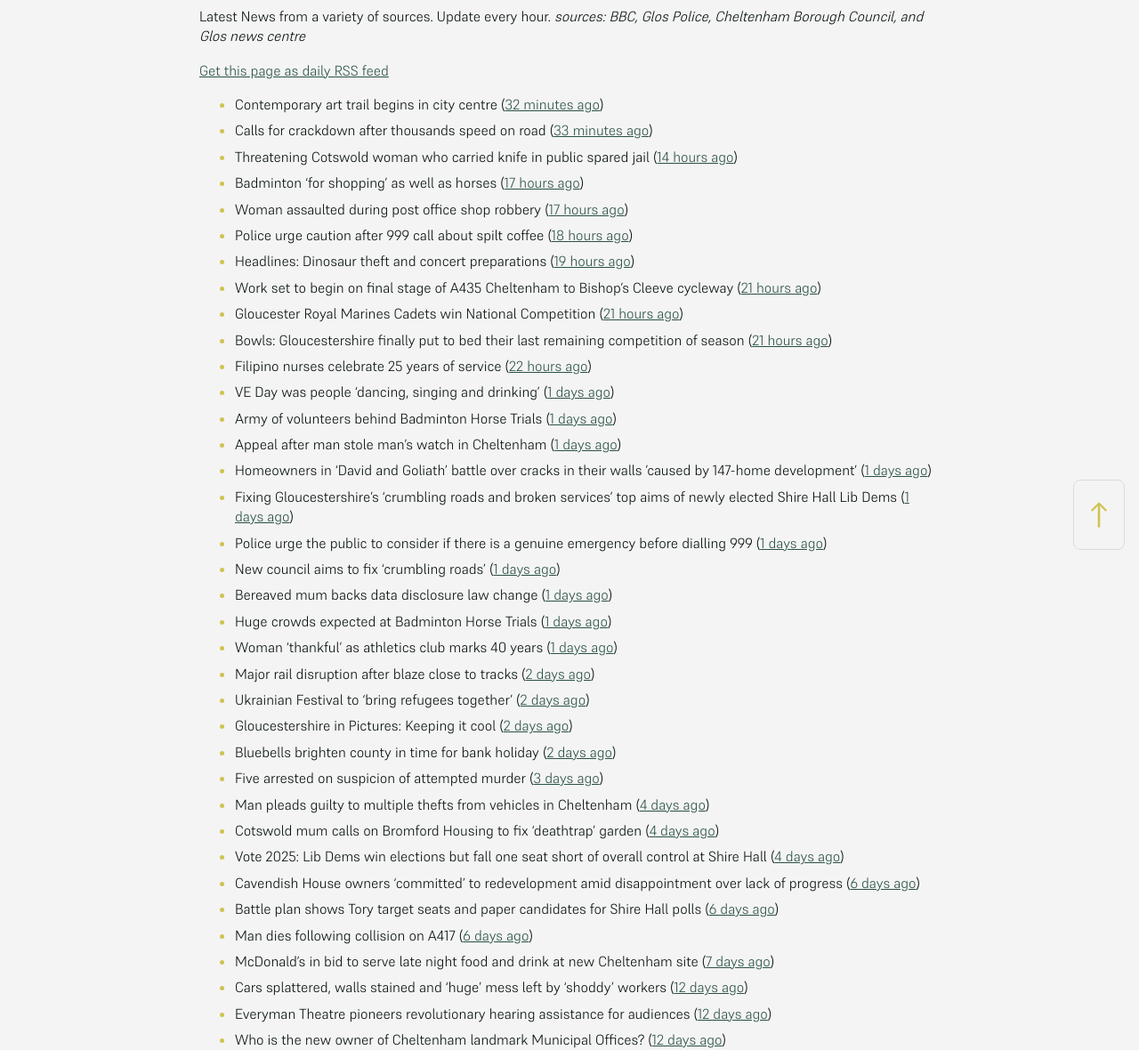
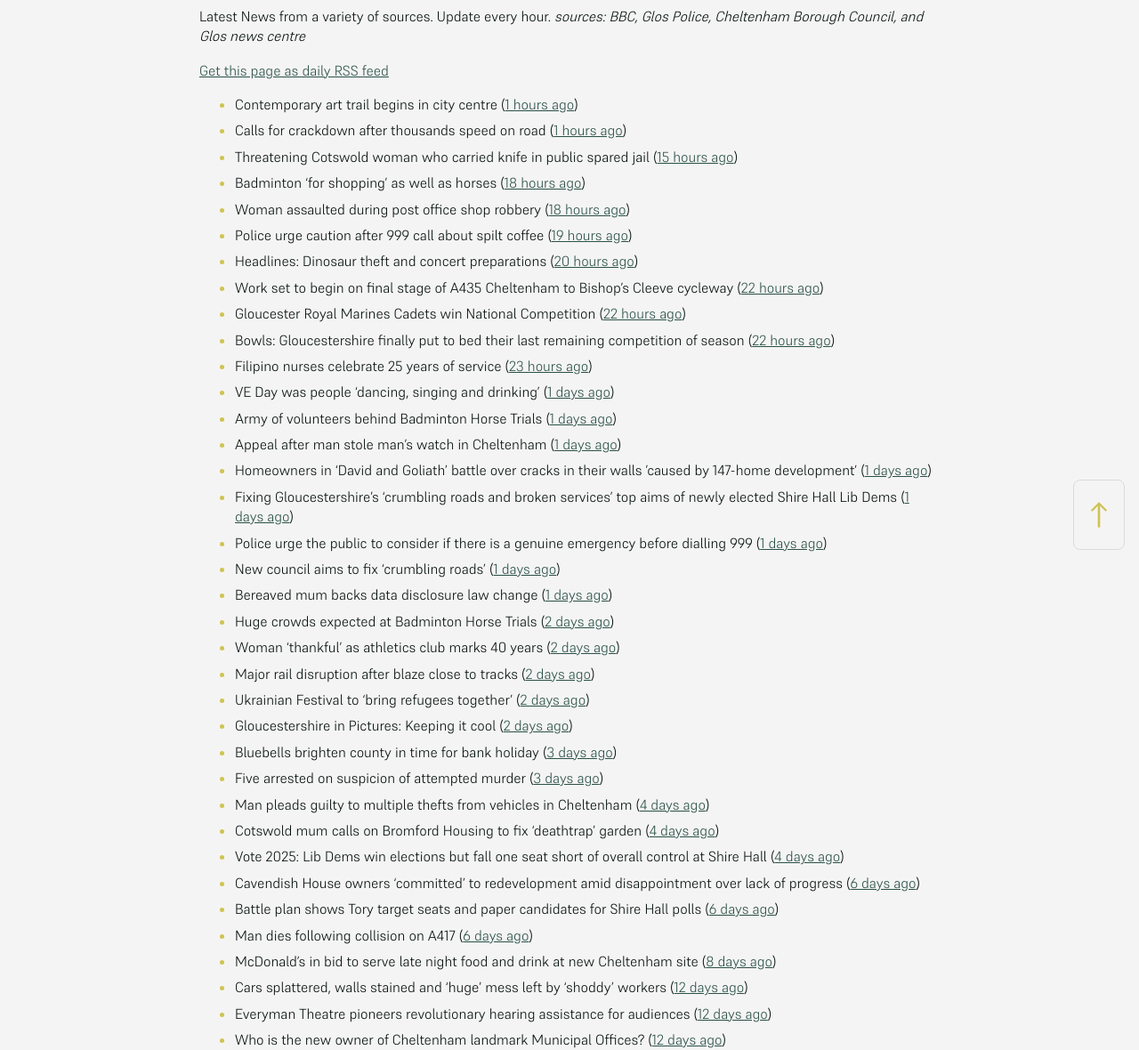
Before and after one commit to mat-0/cheltenham-open-data, a Jekyll site: the page built from _pages/news.md, in a window 1280 px wide. Shown: the part 266-1446 px from the top of the page at 89% size. Built offline with Jekyll 4.4.1, drawn with Linux system fonts in a browser that asks for light colours.

Commit message:
Updated 2025-05-07 06:58:13

```diff
--- a/_pages/news.md
+++ b/_pages/news.md
@@ -12,17 +12,17 @@ _sources: BBC, Glos Police, Cheltenham Borough Council, and Glos news centre_
 [Get this page as daily RSS feed](/daily.rss)
 
 <!-- news_marker starts -->
-- Contemporary art trail begins in city centre ([32 minutes ago](https://www.bbc.com/news/articles/cdrg7pjg8pvo))
-- Calls for crackdown after thousands speed on road ([33 minutes ago](https://www.bbc.com/news/articles/cj454v1qzrxo))
-- Threatening Cotswold woman who carried knife in public spared jail ([14 hours ago](https://gloucesternewscentre.co.uk/threatening-cotswold-woman-who-carried-knife-in-public-spared-jail/))
-- Badminton 'for shopping' as well as horses ([17 hours ago](https://www.bbc.com/news/articles/cqx4nl0w8x4o))
-- Woman assaulted during post office shop robbery ([17 hours ago](https://www.bbc.com/news/articles/cj454xw4qryo))
-- Police urge caution after 999 call about spilt coffee ([18 hours ago](https://www.bbc.com/news/articles/c4g9ng7z94jo))
-- Headlines: Dinosaur theft and concert preparations ([19 hours ago](https://www.bbc.com/news/articles/c99peejp40po))
-- Work set to begin on final stage of A435 Cheltenham to Bishop’s Cleeve cycleway ([21 hours ago](https://gloucesternewscentre.co.uk/work-set-to-begin-on-final-stage-of-a435-cheltenham-to-bishops-cleeve-cycleway/))
-- Gloucester Royal Marines Cadets win National Competition ([21 hours ago](https://gloucesternewscentre.co.uk/gloucester-royal-marines-cadets-win-national-competition/))
-- Bowls: Gloucestershire finally put to bed their last remaining competition of season ([21 hours ago](https://gloucesternewscentre.co.uk/bowls-gloucestershire-finally-put-to-bed-their-last-remaining-competition-of-season/))
-- Filipino nurses celebrate 25 years of service ([22 hours ago](https://gloucesternewscentre.co.uk/filipino-nurses-celebrate-25-years-of-service/))
+- Contemporary art trail begins in city centre ([1 hours ago](https://www.bbc.com/news/articles/cdrg7pjg8pvo))
+- Calls for crackdown after thousands speed on road ([1 hours ago](https://www.bbc.com/news/articles/cj454v1qzrxo))
+- Threatening Cotswold woman who carried knife in public spared jail ([15 hours ago](https://gloucesternewscentre.co.uk/threatening-cotswold-woman-who-carried-knife-in-public-spared-jail/))
+- Badminton 'for shopping' as well as horses ([18 hours ago](https://www.bbc.com/news/articles/cqx4nl0w8x4o))
+- Woman assaulted during post office shop robbery ([18 hours ago](https://www.bbc.com/news/articles/cj454xw4qryo))
+- Police urge caution after 999 call about spilt coffee ([19 hours ago](https://www.bbc.com/news/articles/c4g9ng7z94jo))
+- Headlines: Dinosaur theft and concert preparations ([20 hours ago](https://www.bbc.com/news/articles/c99peejp40po))
+- Work set to begin on final stage of A435 Cheltenham to Bishop’s Cleeve cycleway ([22 hours ago](https://gloucesternewscentre.co.uk/work-set-to-begin-on-final-stage-of-a435-cheltenham-to-bishops-cleeve-cycleway/))
+- Gloucester Royal Marines Cadets win National Competition ([22 hours ago](https://gloucesternewscentre.co.uk/gloucester-royal-marines-cadets-win-national-competition/))
+- Bowls: Gloucestershire finally put to bed their last remaining competition of season ([22 hours ago](https://gloucesternewscentre.co.uk/bowls-gloucestershire-finally-put-to-bed-their-last-remaining-competition-of-season/))
+- Filipino nurses celebrate 25 years of service ([23 hours ago](https://gloucesternewscentre.co.uk/filipino-nurses-celebrate-25-years-of-service/))
 - VE Day was people 'dancing, singing and drinking' ([1 days ago](https://www.bbc.com/news/articles/cvg9y4pye5ro))
 - Army of volunteers behind Badminton Horse Trials ([1 days ago](https://www.bbc.com/news/articles/crrz4549z2po))
 - Appeal after man stole man’s watch in Cheltenham ([1 days ago](https://gloucesternewscentre.co.uk/appeal-after-man-stole-mans-watch-in-cheltenham/))
@@ -31,12 +31,12 @@ _sources: BBC, Glos Police, Cheltenham Borough Council, and Glos news centre_
 - Police urge the public to consider if there is a genuine emergency before dialling 999 ([1 days ago](https://gloucesternewscentre.co.uk/police-urge-the-public-to-consider-if-there-is-a-genuine-emergency-before-dialling-999/))
 - New council aims to fix 'crumbling roads' ([1 days ago](https://www.bbc.com/news/articles/cm2e510knnlo))
 - Bereaved mum backs data disclosure law change ([1 days ago](https://www.bbc.com/news/articles/cql6q2nlzvno))
-- Huge crowds expected at Badminton Horse Trials ([1 days ago](https://www.bbc.com/news/articles/c93g4dz38jgo))
-- Woman 'thankful' as athletics club marks 40 years ([1 days ago](https://www.bbc.com/news/articles/cn80nv4mr79o))
+- Huge crowds expected at Badminton Horse Trials ([2 days ago](https://www.bbc.com/news/articles/c93g4dz38jgo))
+- Woman 'thankful' as athletics club marks 40 years ([2 days ago](https://www.bbc.com/news/articles/cn80nv4mr79o))
 - Major rail disruption after blaze close to tracks ([2 days ago](https://www.bbc.com/news/articles/cjew5q07n7go))
 - Ukrainian Festival to 'bring refugees together' ([2 days ago](https://www.bbc.com/news/articles/c4g2qzzvjq0o))
 - Gloucestershire in Pictures: Keeping it cool ([2 days ago](https://www.bbc.com/news/articles/ce8gedxkv0do))
-- Bluebells brighten county in time for bank holiday ([2 days ago](https://www.bbc.com/news/articles/crm3rwy8vj2o))
+- Bluebells brighten county in time for bank holiday ([3 days ago](https://www.bbc.com/news/articles/crm3rwy8vj2o))
 - Five arrested on suspicion of attempted murder ([3 days ago](https://www.bbc.com/news/articles/c3evlv8kdkxo))
 - Man pleads guilty to multiple thefts from vehicles in Cheltenham ([4 days ago](https://gloucesternewscentre.co.uk/man-pleads-guilty-to-multiple-thefts-from-vehicles-in-cheltenham/))
 - Cotswold mum calls on Bromford Housing to fix ‘deathtrap’ garden ([4 days ago](https://gloucesternewscentre.co.uk/cotswold-mum-calls-on-bromford-housing-to-fix-deathtrap-garden/))
@@ -44,7 +44,7 @@ _sources: BBC, Glos Police, Cheltenham Borough Council, and Glos news centre_
 - Cavendish House owners ‘committed’ to redevelopment amid disappointment over lack of progress ([6 days ago](https://gloucesternewscentre.co.uk/cavendish-house-owners-committed-to-redevelopment-amid-disappointment-over-lack-of-progress/))
 - Battle plan shows Tory target seats and paper candidates for Shire Hall polls ([6 days ago](https://gloucesternewscentre.co.uk/battle-plan-shows-tory-target-seats-and-paper-candidates-for-shire-hall-polls/))
 - Man dies following collision on A417 ([6 days ago](https://gloucesternewscentre.co.uk/man-dies-following-collision-on-a417/))
-- McDonald’s in bid to serve late night food and drink at new Cheltenham site ([7 days ago](https://gloucesternewscentre.co.uk/mcdonalds-in-bid-to-serve-late-night-food-and-drink-at-new-cheltenham-site/))
+- McDonald’s in bid to serve late night food and drink at new Cheltenham site ([8 days ago](https://gloucesternewscentre.co.uk/mcdonalds-in-bid-to-serve-late-night-food-and-drink-at-new-cheltenham-site/))
 - Cars splattered, walls stained and ‘huge’ mess left by ‘shoddy’ workers ([12 days ago](https://gloucesternewscentre.co.uk/cars-splattered-walls-stained-and-huge-mess-left-by-shoddy-workers/))
 - Everyman Theatre pioneers revolutionary hearing assistance for audiences ([12 days ago](https://gloucesternewscentre.co.uk/everyman-theatre-pioneers-revolutionary-hearing-assistance-for-audiences/))
 - Who is the new owner of Cheltenham landmark Municipal Offices? ([12 days ago](https://gloucesternewscentre.co.uk/who-is-the-new-owner-of-cheltenham-landmark-municipal-offices/))
```
Also changed, not shown: _data/flood.json (+5 -69 lines), _pages/fix-my-street.md (+5 -5 lines), index.md (+5 -5 lines).
